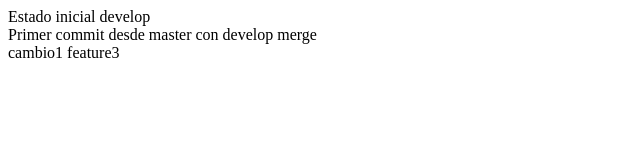
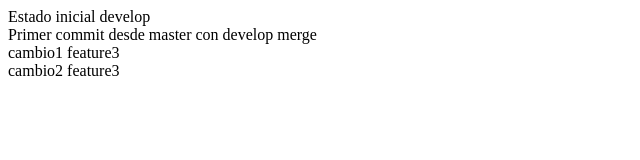
Before and after one commit to javierDMC/git, a plain HTML site: page index.html in a window 1280 px wide. Shown: the whole page, without its empty margins (0-640 px from the left). Drawn offline with Linux system fonts and the light colour scheme.

Commit message:
Cambio2 feature3

```diff
--- a/index.html
+++ b/index.html
@@ -10,5 +10,6 @@
     <div>Estado inicial develop</div>
     <div>Primer commit desde master con develop merge</div>
     <div>cambio1 feature3</div>
+    <div>cambio2 feature3</div>
 </body>
 </html>
```
